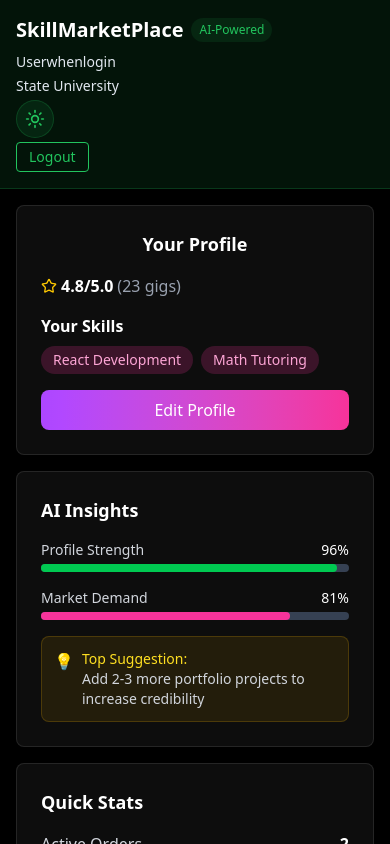
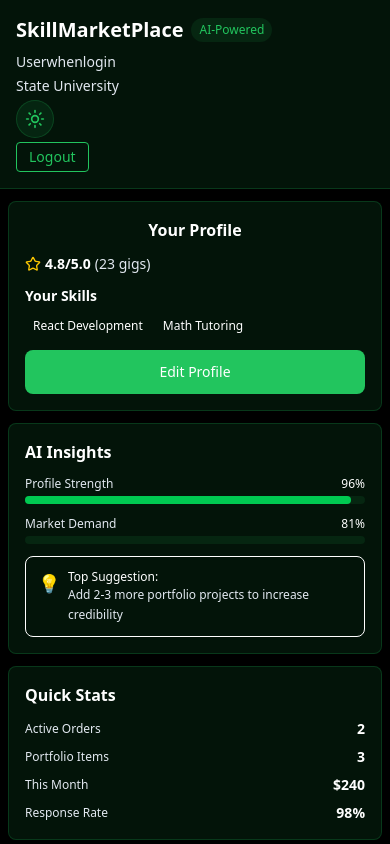
Before and after one commit to Akash01010101/ty-project, a React (Vite) app in the folder skill-marketplace-frontend/: page /dashboard in a window 390 px wide. Shown: the top 844 px of the page. Built offline with nearby package versions, Linux system fonts and the light colour scheme.

Commit message:
fixed minor bugs for lightmode.

```diff
--- a/skill-marketplace-frontend/src/pages/DashboardPage.jsx
+++ b/skill-marketplace-frontend/src/pages/DashboardPage.jsx
@@ -138,63 +138,63 @@ const DashboardPage = () => {
         </div>
       </div>
 
-      <div className="container mx-auto px-4 sm:px-6 py-4 sm:py-6">
-        <div className="flex flex-col lg:flex-row gap-4 lg:gap-6">
+      <div className="container mx-auto px-2 sm:px-4 lg:px-6 py-3 sm:py-4 lg:py-6">
+        <div className="flex flex-col lg:flex-row gap-3 sm:gap-4 lg:gap-6">
           {/* Left Sidebar */}
-          <div className="w-full lg:w-80 space-y-4 lg:space-y-6">
+          <div className="w-full lg:w-80 space-y-3 sm:space-y-4 lg:space-y-6">
             {/* Profile Card */}
-            <div className="bg-white/5 backdrop-blur-lg rounded-lg p-6 shadow-sm border border-white/10">
-              <div className="text-center mb-4">
-                <h3 className="text-lg font-semibold text-white">Your Profile</h3>
+            <div className="backdrop-blur-lg rounded-lg p-4 sm:p-6 shadow-sm border" style={{ backgroundColor: 'var(--bg-accent)', borderColor: 'var(--border-color)' }}>
+              <div className="text-center mb-3 sm:mb-4">
+                <h3 className="text-base sm:text-lg font-semibold" style={{ color: 'var(--text-primary)' }}>Your Profile</h3>
               </div>
-              <div className="flex items-center mb-4">
+              <div className="flex items-center mb-3 sm:mb-4">
                 <Star className="w-4 h-4 text-yellow-400 mr-1" />
-                <span className="font-semibold text-white">{profileStats.rating}/5.0</span>
-                <span className="text-gray-400 ml-1">({profileStats.totalGigs} gigs)</span>
+                <span className="font-semibold text-sm sm:text-base" style={{ color: 'var(--text-primary)' }}>{profileStats.rating}/5.0</span>
+                <span className="ml-1 text-sm" style={{ color: 'var(--text-secondary)' }}>({profileStats.totalGigs} gigs)</span>
               </div>
-              <div className="mb-4">
-                <h4 className="font-semibold text-white mb-2">Your Skills</h4>
-                <div className="flex flex-wrap gap-2">
+              <div className="mb-3 sm:mb-4">
+                <h4 className="font-semibold mb-2 text-sm sm:text-base" style={{ color: 'var(--text-primary)' }}>Your Skills</h4>
+                <div className="flex flex-wrap gap-1 sm:gap-2">
                   {profileStats.skills.map((skill, index) => (
-                    <span key={index} className="px-3 py-1 bg-pink-500/20 text-pink-300 text-sm rounded-full">
+                    <span key={index} className="px-2 sm:px-3 py-1 text-xs sm:text-sm rounded-full" style={{ backgroundColor: 'var(--accent-secondary)', color: 'var(--accent-text)' }}>
                       {skill}
                     </span>
                   ))}
                 </div>
               </div>
-              <button className="w-full py-2 bg-gradient-to-r from-purple-500 to-pink-500 text-white rounded-lg font-medium hover:from-purple-600 hover:to-pink-600">
+              <button className="w-full py-2 sm:py-3 rounded-lg font-medium text-sm sm:text-base transition-all duration-200 min-h-[44px]" style={{ background: 'var(--button-primary)', color: 'var(--button-text)' }}>
                 Edit Profile
               </button>
             </div>
 
             {/* AI Insights */}
-            <div className="bg-white/5 backdrop-blur-lg rounded-lg p-6 shadow-sm border border-white/10">
-              <h3 className="text-lg font-semibold text-white mb-4">AI Insights</h3>
-              <div className="space-y-4">
+            <div className="backdrop-blur-lg rounded-lg p-4 sm:p-6 shadow-sm border" style={{ backgroundColor: 'var(--bg-accent)', borderColor: 'var(--border-color)' }}>
+              <h3 className="text-base sm:text-lg font-semibold mb-3 sm:mb-4" style={{ color: 'var(--text-primary)' }}>AI Insights</h3>
+              <div className="space-y-3 sm:space-y-4">
                 <div>
-                  <div className="flex justify-between text-sm mb-1">
-                    <span className="text-gray-300">Profile Strength</span>
-                    <span className="text-white">{profileStats.profileStrength}%</span>
+                  <div className="flex justify-between text-xs sm:text-sm mb-1">
+                    <span style={{ color: 'var(--text-secondary)' }}>Profile Strength</span>
+                    <span style={{ color: 'var(--text-primary)' }}>{profileStats.profileStrength}%</span>
                   </div>
-                  <div className="w-full bg-gray-700 rounded-full h-2">
-                    <div className="bg-green-500 h-2 rounded-full" style={{width: `${profileStats.profileStrength}%`}}></div>
+                  <div className="w-full rounded-full h-2" style={{ backgroundColor: 'var(--button-secondary)' }}>
+                    <div className="bg-green-500 h-2 rounded-full transition-all duration-500" style={{width: `${profileStats.profileStrength}%`}}></div>
                   </div>
                 </div>
                 <div>
-                  <div className="flex justify-between text-sm mb-1">
-                    <span className="text-gray-300">Market Demand</span>
-                    <span className="text-white">{profileStats.marketDemand}%</span>
+                  <div className="flex justify-between text-xs sm:text-sm mb-1">
+                    <span style={{ color: 'var(--text-secondary)' }}>Market Demand</span>
+                    <span style={{ color: 'var(--text-primary)' }}>{profileStats.marketDemand}%</span>
                   </div>
-                  <div className="w-full bg-gray-700 rounded-full h-2">
-                    <div className="bg-pink-500 h-2 rounded-full" style={{width: `${profileStats.marketDemand}%`}}></div>
+                  <div className="w-full rounded-full h-2" style={{ backgroundColor: 'var(--button-secondary)' }}>
+                    <div className="h-2 rounded-full transition-all duration-500" style={{width: `${profileStats.marketDemand}%`, backgroundColor: 'var(--accent-primary)'}}></div>
                   </div>
                 </div>
-                <div className="bg-yellow-500/10 p-3 rounded-lg border border-yellow-500/20">
+                <div className="p-3 rounded-lg border" style={{ backgroundColor: 'var(--accent-secondary)', borderColor: 'var(--accent-primary)' }}>
                   <div className="flex items-start">
-                    <span className="text-yellow-400 mr-2">💡</span>
-                    <div>
-                      <p className="font-medium text-sm text-yellow-300">Top Suggestion:</p>
-                      <p className="text-sm text-gray-300">Add 2-3 more portfolio projects to increase credibility</p>
+                    <span className="mr-2 text-lg sm:text-xl" style={{ color: 'var(--accent-primary)' }}>💡</span>
+                    <div className="flex-1">
+                      <p className="font-medium text-xs sm:text-sm" style={{ color: 'var(--accent-text)' }}>Top Suggestion:</p>
+                      <p className="text-xs sm:text-sm leading-relaxed" style={{ color: 'var(--text-secondary)' }}>Add 2-3 more portfolio projects to increase credibility</p>
                     </div>
                   </div>
                 </div>
@@ -202,38 +202,38 @@ const DashboardPage = () => {
             </div>
 
             {/* Quick Stats */}
-            <div className="bg-white/5 backdrop-blur-lg rounded-lg p-6 shadow-sm border border-white/10">
-              <h3 className="text-lg font-semibold text-white mb-4">Quick Stats</h3>
-              <div className="space-y-3">
-                <div className="flex justify-between">
-                  <span className="text-gray-300">Active Orders</span>
-                  <span className="font-semibold text-white">{profileStats.activeOrders}</span>
+            <div className="backdrop-blur-lg rounded-lg p-4 sm:p-6 shadow-sm border" style={{ backgroundColor: 'var(--bg-accent)', borderColor: 'var(--border-color)' }}>
+              <h3 className="text-base sm:text-lg font-semibold mb-3 sm:mb-4" style={{ color: 'var(--text-primary)' }}>Quick Stats</h3>
+              <div className="space-y-2 sm:space-y-3">
+                <div className="flex justify-between items-center">
+                  <span className="text-xs sm:text-sm" style={{ color: 'var(--text-secondary)' }}>Active Orders</span>
+                  <span className="font-semibold text-sm sm:text-base" style={{ color: 'var(--text-primary)' }}>{profileStats.activeOrders}</span>
                 </div>
-                <div className="flex justify-between">
-                  <span className="text-gray-300">Portfolio Items</span>
-                  <span className="font-semibold text-white">{profileStats.portfolioItems}</span>
+                <div className="flex justify-between items-center">
+                  <span className="text-xs sm:text-sm" style={{ color: 'var(--text-secondary)' }}>Portfolio Items</span>
+                  <span className="font-semibold text-sm sm:text-base" style={{ color: 'var(--text-primary)' }}>{profileStats.portfolioItems}</span>
                 </div>
-                <div className="flex justify-between">
-                  <span className="text-gray-300">This Month</span>
-                  <span className="font-semibold text-pink-400">${profileStats.thisMonth}</span>
+                <div className="flex justify-between items-center">
+                  <span className="text-xs sm:text-sm" style={{ color: 'var(--text-secondary)' }}>This Month</span>
+                  <span className="font-semibold text-sm sm:text-base" style={{ color: 'var(--accent-primary)' }}>${profileStats.thisMonth}</span>
                 </div>
-                <div className="flex justify-between">
-                  <span className="text-gray-300">Response Rate</span>
-                  <span className="font-semibold text-white">{profileStats.responseRate}%</span>
+                <div className="flex justify-between items-center">
+                  <span className="text-xs sm:text-sm" style={{ color: 'var(--text-secondary)' }}>Response Rate</span>
+                  <span className="font-semibold text-sm sm:text-base" style={{ color: 'var(--text-primary)' }}>{profileStats.responseRate}%</span>
                 </div>
               </div>
             </div>
           </div>
 
           {/* Main Content */}
-          <div className="flex-1 mt-6 lg:mt-0">
+          <div className="flex-1 mt-3 sm:mt-4 lg:mt-0">
             {/* Navigation Tabs */}
-            <div className="flex space-x-1 sm:space-x-3 md:space-x-6 mb-4 sm:mb-6 border-b overflow-x-auto scrollbar-hide" style={{ borderColor: 'var(--border-color)' }}>
+            <div className="flex space-x-1 sm:space-x-2 md:space-x-4 lg:space-x-6 mb-3 sm:mb-4 lg:mb-6 border-b overflow-x-auto scrollbar-hide pb-1" style={{ borderColor: 'var(--border-color)' }}>
               {tabs.map((tab) => (
                 <button
                   key={tab}
                   onClick={() => setActiveTab(tab)}
-                  className={`pb-2 px-2 sm:px-1 text-xs sm:text-sm font-medium relative whitespace-nowrap flex-shrink-0 transition-colors duration-300`}
+                  className={`pb-2 px-2 sm:px-3 text-xs sm:text-sm font-medium relative whitespace-nowrap flex-shrink-0 transition-all duration-300 min-h-[44px] flex items-center`}
                   style={{
                     color: activeTab === tab ? 'var(--text-accent)' : 'var(--text-secondary)',
                     borderBottom: activeTab === tab ? '2px solid var(--text-accent)' : 'none'
```
